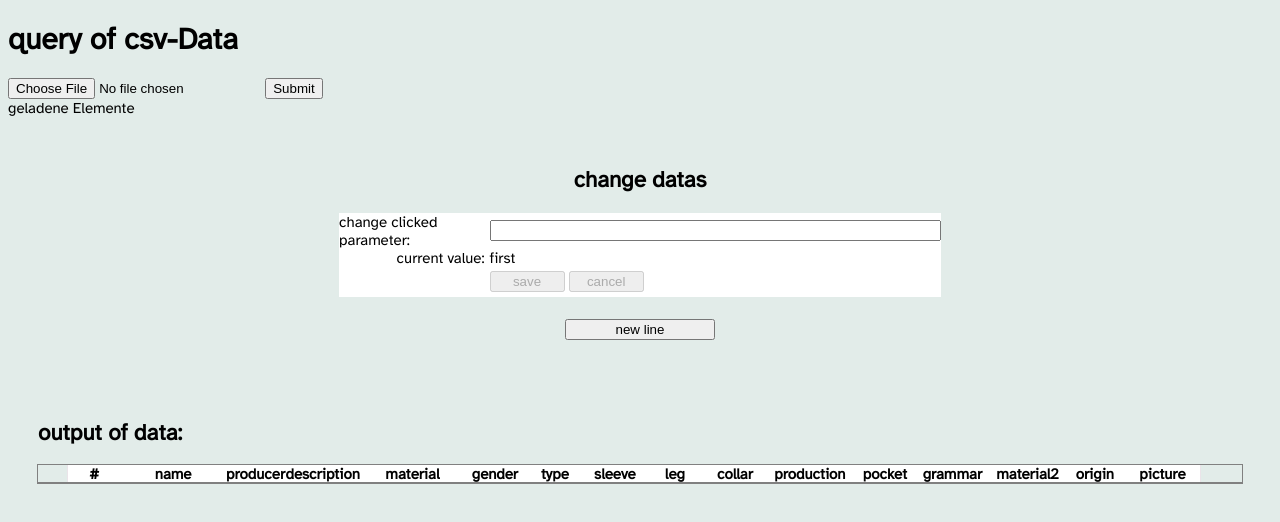
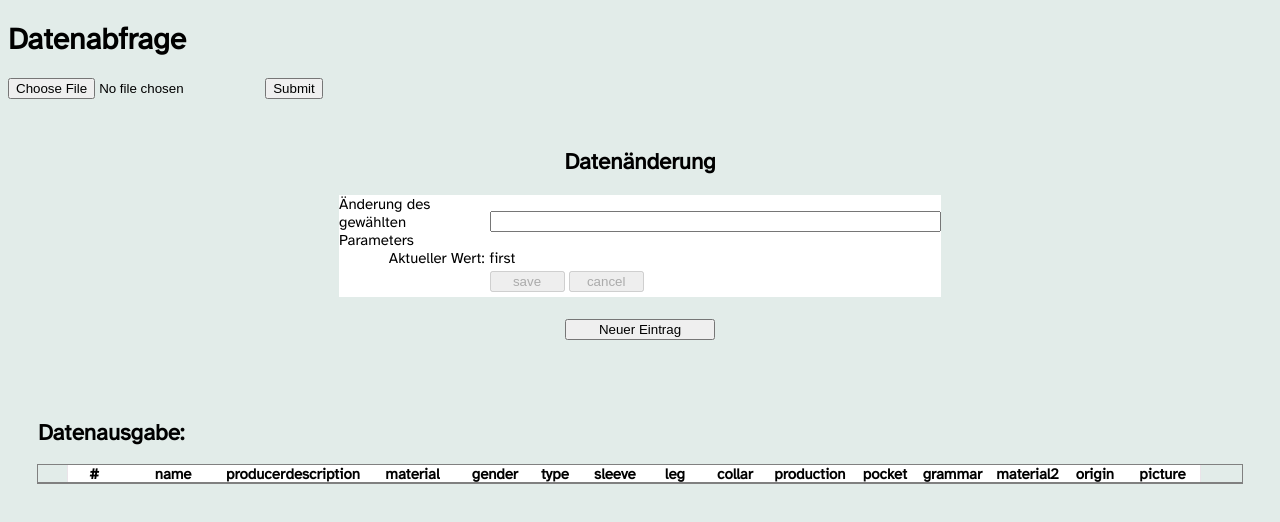
Before and after one commit to glissario/csv-processing, a website: page src/index.html in a window 1280 px wide. Drawn offline with Linux system fonts and the light colour scheme.

Commit message:
fixed: some translations

```diff
--- a/src/index.html
+++ b/src/index.html
@@ -4,6 +4,11 @@
     <meta charset="UTF-8" />
     <meta http-equiv="X-UA-Compatible" content="IE=edge" />
     <meta name="viewport" content="width=device-width, initial-scale=1.0" />
+    <meta name="author" content="glissario" />
+    <meta
+      name="description"
+      content="frontent-junior-challenge1: csv-Verarbeitung"
+    />
     <link rel="stylesheet" href="style.css" />
     <link rel="preconnect" href="https://fonts.googleapis.com" />
     <link rel="preconnect" href="https://fonts.gstatic.com" crossorigin />
@@ -12,11 +17,11 @@
       rel="stylesheet"
     />
 
-    <title>Document</title>
+    <title>csv-Verarbeitung</title>
   </head>
   <body>
     <header>
-      <h1>query of csv-Data</h1>
+      <h1>Datenabfrage</h1>
     </header>
     <main>
       <section class="input">
@@ -24,13 +29,13 @@
           <input type="file" id="csvFile" accept=".csv" />
           <input type="submit" value="Submit" />
         </form>
-        <label>geladene Elemente</label>
-        <label id="loaded"></label>
       </section>
       <section class="change-data">
-        <h2 class="change-header">change datas</h2>
+        <h2 class="change-header">Datenänderung</h2>
         <div class="changeInput">
-          <label class="change-input-label">change clicked parameter:</label>
+          <label class="change-input-label"
+            >Änderung des gewählten Parameters</label
+          >
           <input
             type="text"
             ,
@@ -39,7 +44,7 @@
             class="change-input-text"
           />
 
-          <label class="change-input-label">current value:</label>
+          <label class="change-input-label">Aktueller Wert:</label>
           <label class="currentvalue" id="current-value">first</label>
           <p></p>
           <div>
@@ -51,10 +56,10 @@
             </button>
           </div>
         </div>
-        <button class="new-line" id="new-line">new line</button>
+        <button class="new-line" id="new-line">Neuer Eintrag</button>
       </section>
       <section class="output-data" id="output">
-        <h2>output of data:</h2>
+        <h2>Datenausgabe:</h2>
         <div class="head-table" id="head-table">
           <div class="radio"></div>
           <div class="informations" id="main-information">
```
